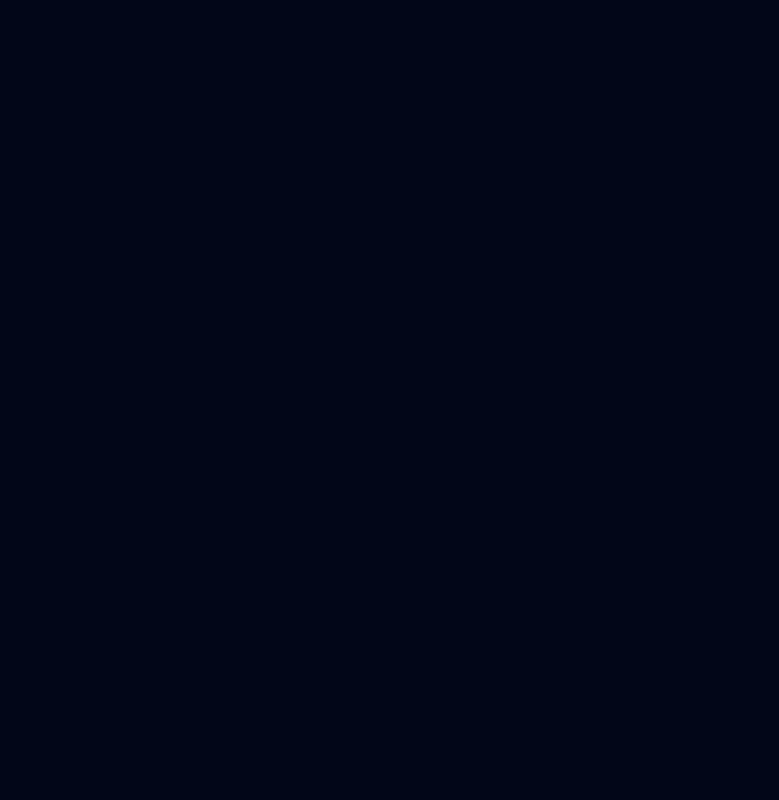
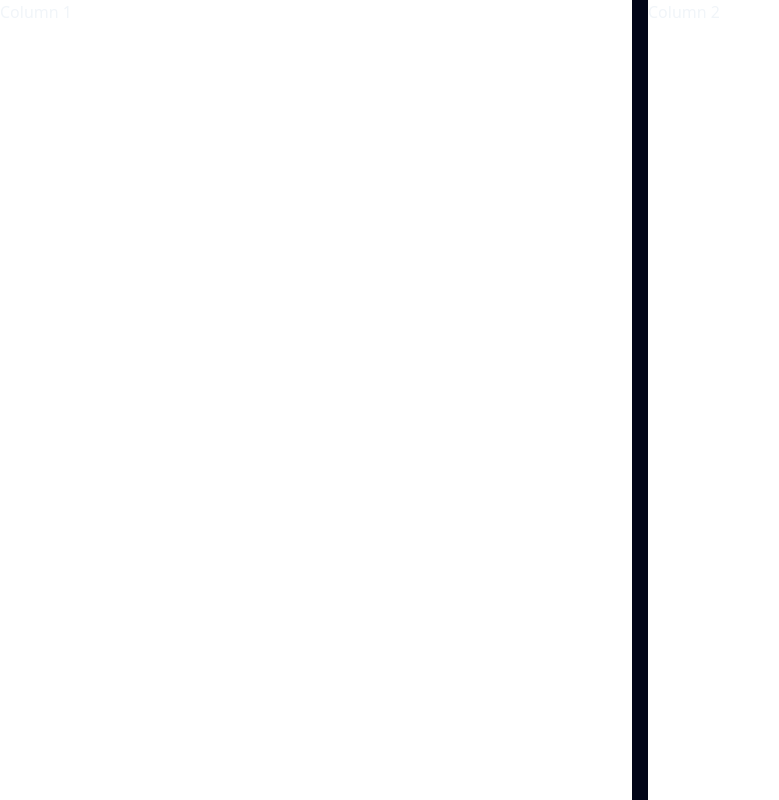
Before and after one commit to emilyxmli725/RSVPeople, a React (Vite) app in the folder frontend/: page /organizer in a window 1280 px wide. Before the commit this address had no page. Shown: the whole page, without its empty margins (0-779 px from the left). Built offline with nearby package versions, Linux system fonts and the light colour scheme.

Commit message:
started organizer page
ignore the content for now....

```diff
--- a/frontend/src/App.tsx
+++ b/frontend/src/App.tsx
@@ -1,11 +1,14 @@
 import { BrowserRouter, Routes, Route } from "react-router-dom"
 import Home from "./Pages/Home"
+import Organizer from "./Pages/Organizer"
 
 function App() {
   return (
     <BrowserRouter>
       <Routes>
         <Route path="/" element={<Home />} />
+        <Route path="/organizer" element={<Organizer/>} />
+
       </Routes>
     </BrowserRouter>
   )
--- a/frontend/src/Pages/Organizer.tsx
+++ b/frontend/src/Pages/Organizer.tsx
@@ -0,0 +1,10 @@
+function Organizer() {
+    return(
+        <div className="grid grid-cols-2 gap-4 min-h-screen bg-slate-950 text-slate-100">
+            <div className="bg-white ">Column 1</div>
+            <div className="bg-white ">Column 2</div>
+        </div>
+    )
+}
+
+export default Organizer
```
